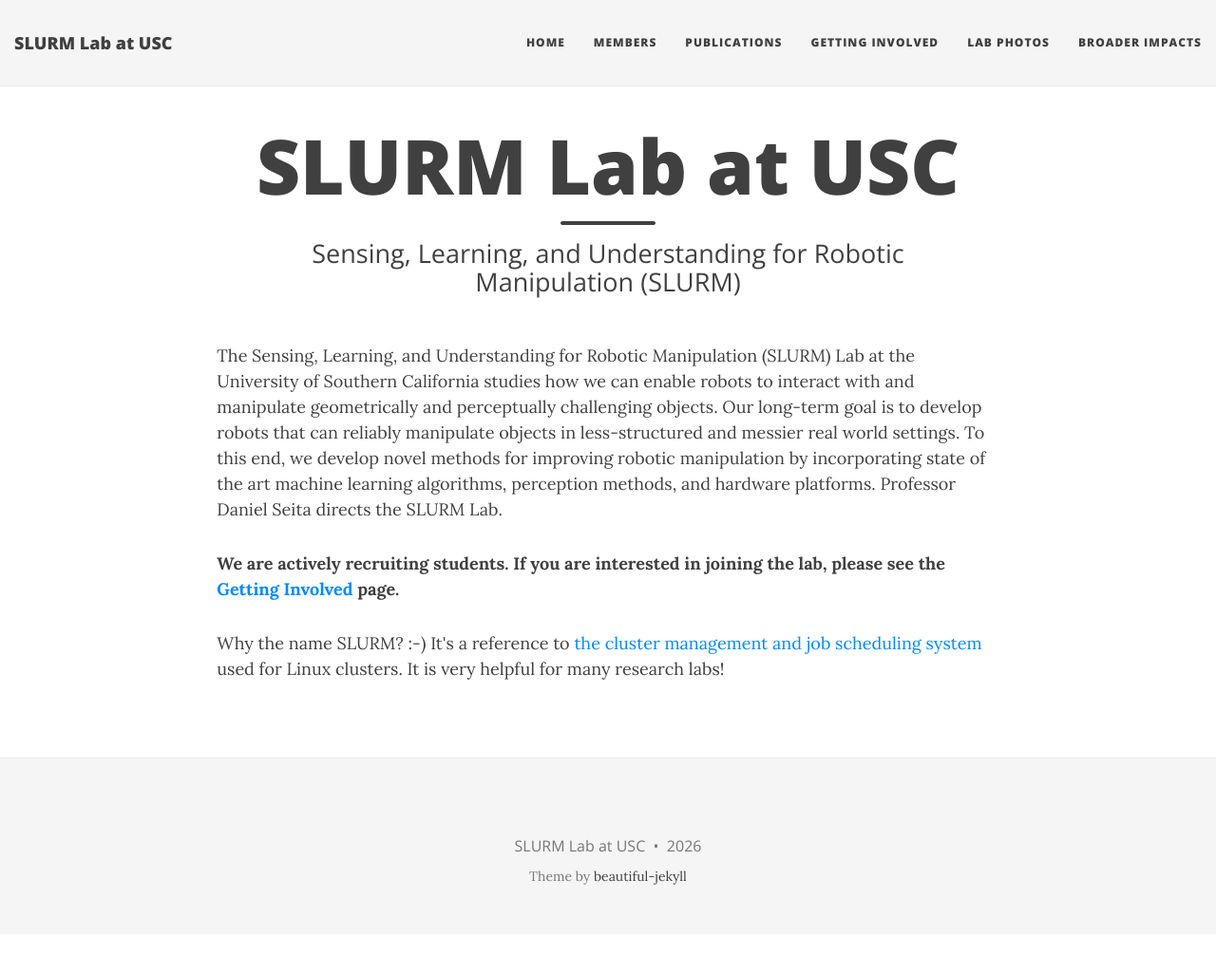
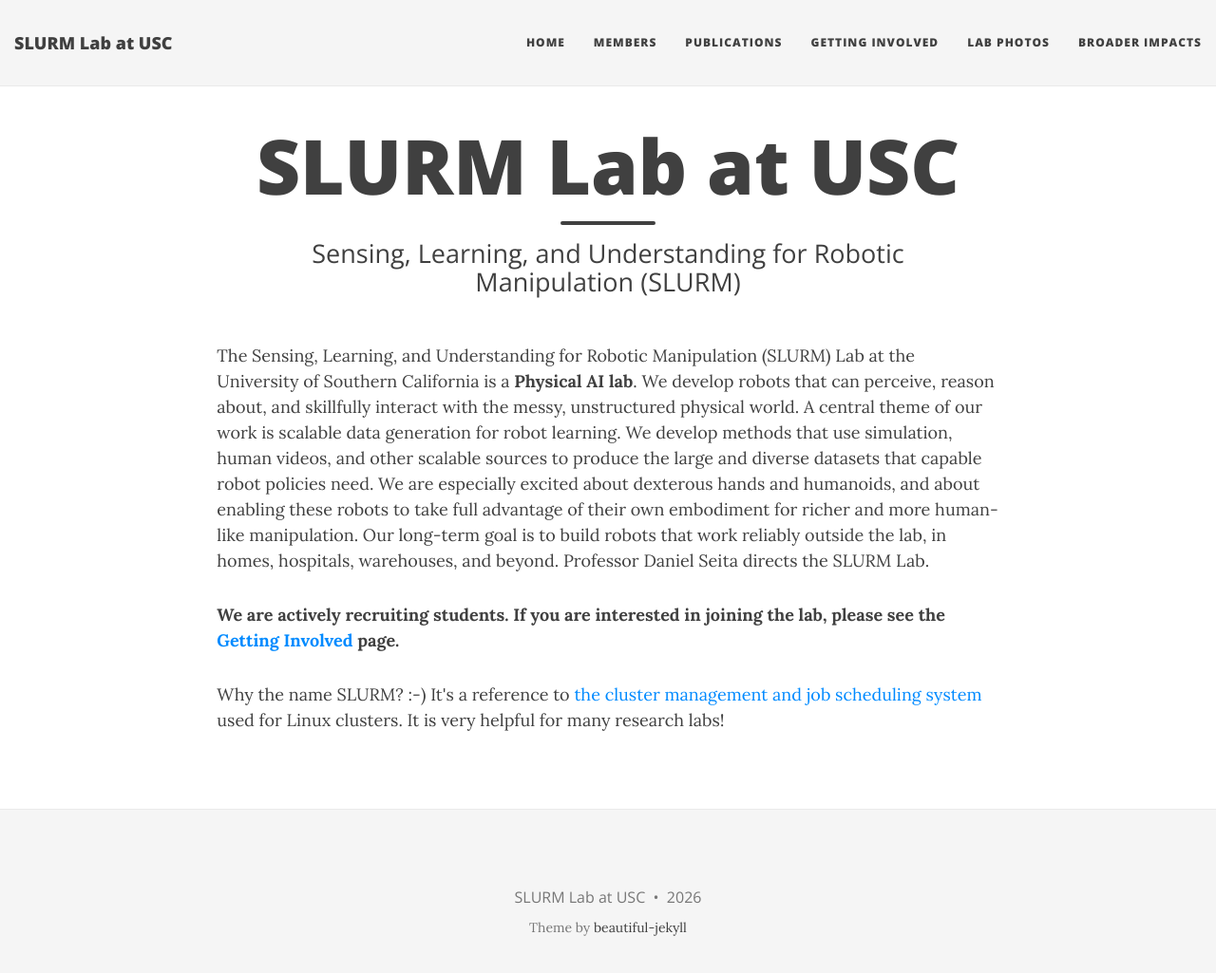
Before and after one commit to slurm-lab-usc/slurm-lab-usc.github.io, a Jekyll site: the page built from index.html, in a window 1280 px wide and 1038 px high. Shown: the top 1025 px of the window at 95% size. Built offline with Jekyll 4.4.1, drawn with Linux system fonts in a browser that asks for light colours; nearby versions of some CDN libraries; the list of posts is cut into pages by our own code.

Commit message:
website tweaks

```diff
--- a/index.html
+++ b/index.html
@@ -26,13 +26,16 @@ subtitle: Sensing, Learning, and Understanding for Robotic Manipulation (SLURM)
 
 <p>
 The Sensing, Learning, and Understanding for Robotic Manipulation (SLURM) Lab at
-the University of Southern California studies how we can enable robots to
-interact with and manipulate geometrically and perceptually challenging objects.
-Our long-term goal is to develop robots that can reliably manipulate objects in
-less-structured and messier real world settings. To this end, we develop novel
-methods for improving robotic manipulation by incorporating state of the art
-machine learning algorithms, perception methods, and hardware platforms.
-Professor Daniel Seita directs the SLURM Lab.
+the University of Southern California is a <b>Physical AI lab</b>. We develop robots
+that can perceive, reason about, and skillfully interact with the messy, unstructured
+physical world. A central theme of our work is scalable data generation for robot
+learning. We develop methods that use simulation, human videos, and other scalable
+sources to produce the large and diverse datasets that capable robot policies need.
+We are especially excited about dexterous hands and humanoids, and about enabling
+these robots to take full advantage of their own embodiment for richer and more
+human-like manipulation. Our long-term goal is to build robots that work reliably
+outside the lab, in homes, hospitals, warehouses, and beyond. Professor Daniel Seita
+directs the SLURM Lab.
 </p>
 
 <p>
```
Also changed, not shown: getting_involved.md (+1 -1 lines), publications.md (+34 -2 lines).
